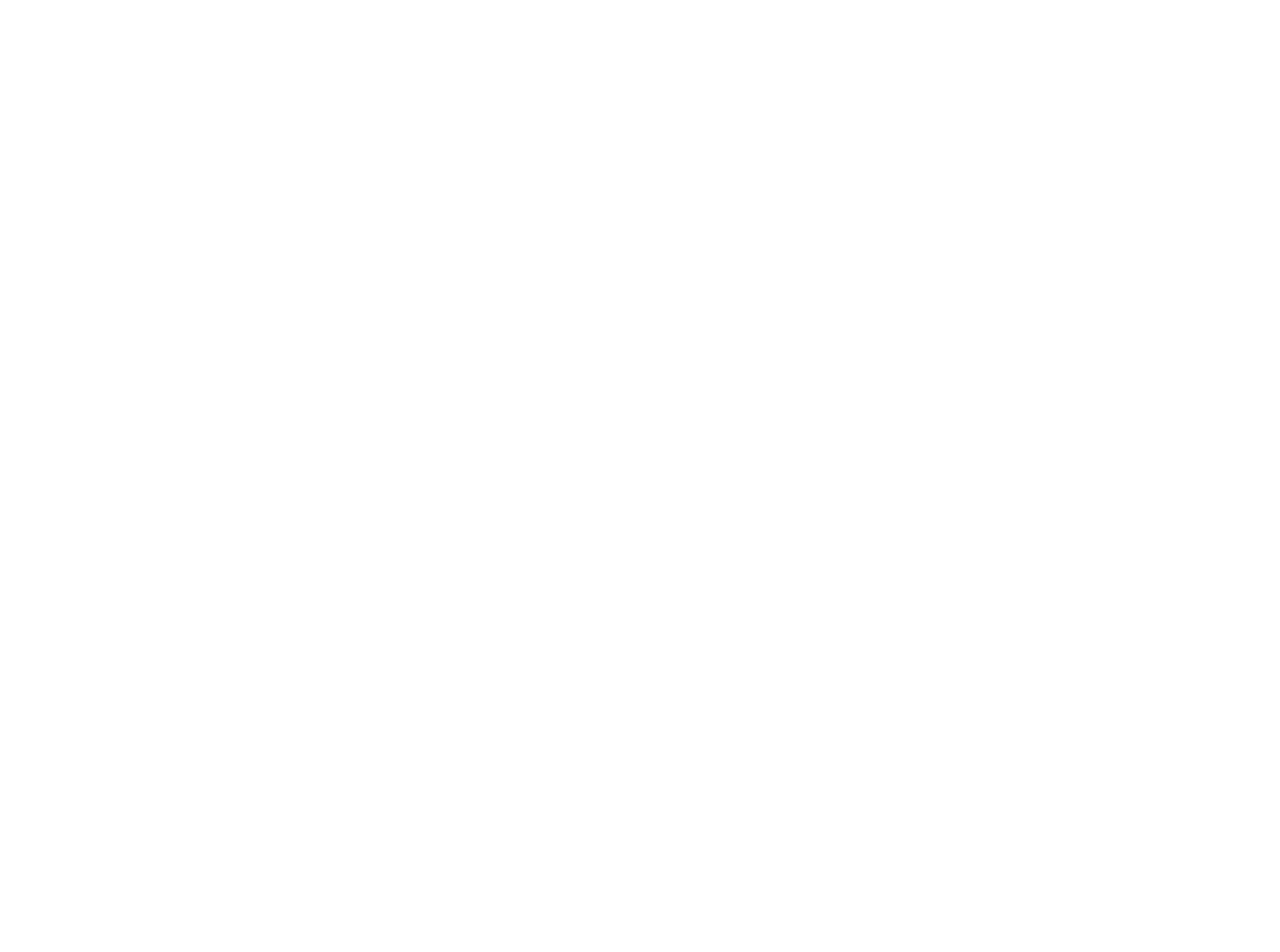
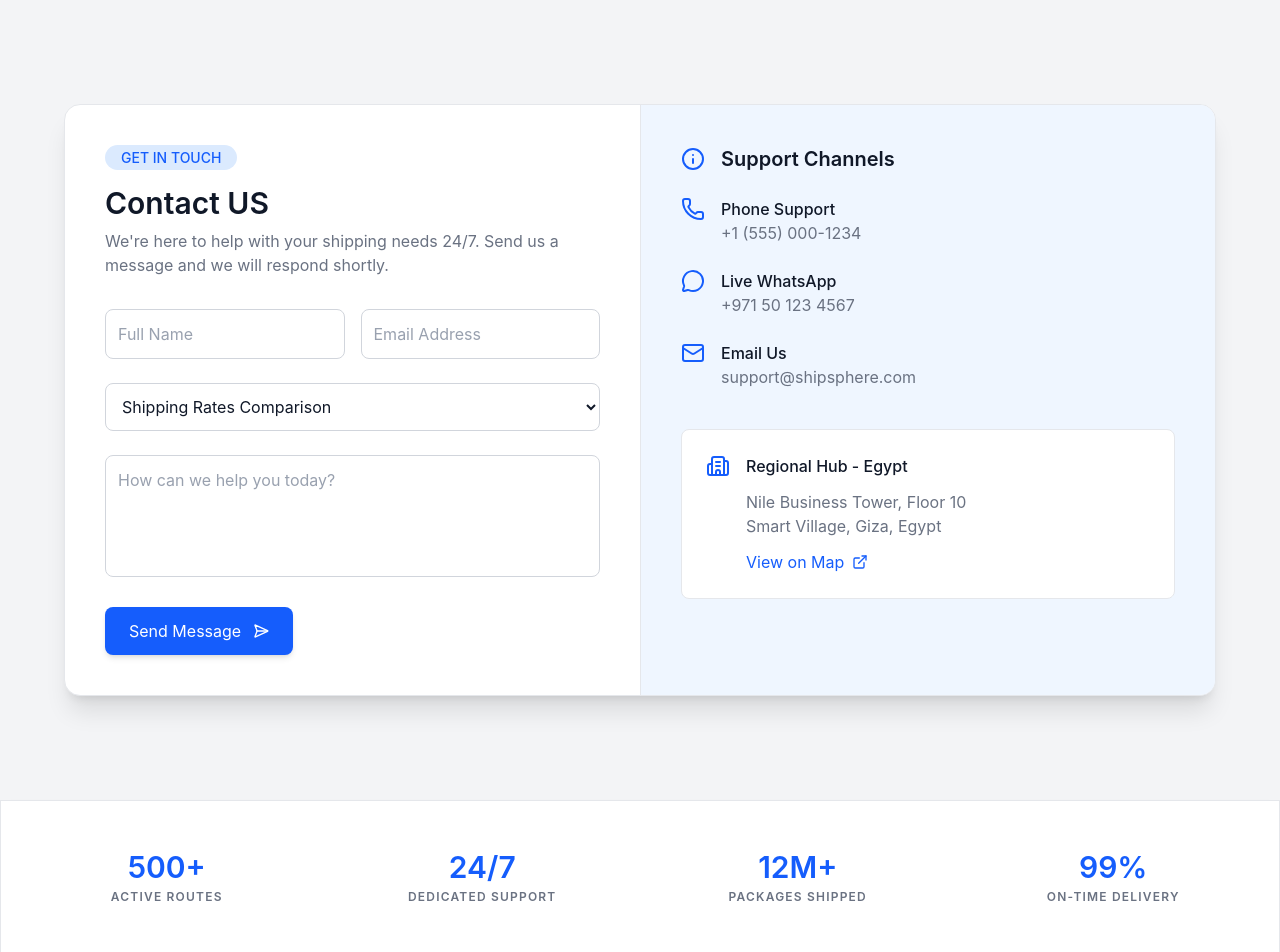
Before and after one commit to abdelrahmaanbakr/Shipsphere-Frontend, a React (Vite) app: page /contact in a window 1280 px wide. Before the commit the page ends 800 px from the top, so only its background shows below. Built offline with nearby package versions, Linux system fonts and the light colour scheme.

Commit message:
Add dark theme support

```diff
--- a/package.json
+++ b/package.json
@@ -10,11 +10,13 @@
     "preview": "vite preview"
   },
   "dependencies": {
+    "@tailwindcss/vite": "^4.2.1",
     "axios": "^1.13.5",
     "lucide-react": "^0.575.0",
     "react": "^19.2.0",
     "react-dom": "^19.2.0",
-    "react-router-dom": "^7.13.0"
+    "react-router-dom": "^7.13.0",
+    "tailwindcss": "^4.2.1"
   },
   "devDependencies": {
     "@eslint/js": "^9.39.1",
--- a/src/Layouts/MainLayout.tsx
+++ b/src/Layouts/MainLayout.tsx
@@ -1,8 +1,9 @@
+import { Outlet } from "react-router-dom"
 
 const MainLayout = () => {
   return (
     <div>
-
+      <Outlet/>
     </div>
   )
 }
--- a/src/components/FooterContact/FooterContact.tsx
+++ b/src/components/FooterContact/FooterContact.tsx
@@ -2,37 +2,65 @@ import React from "react";
 
 const FooterContact: React.FC = () => {
   return (
-    <div className="w-full bg-gray-800 shadow-2xl py-12 px-6 rounded-xl border border-gray-700">
-      <div className="container mx-auto grid grid-cols-2 md:grid-cols-4 lg:grid-cols-4 gap-8">
+   <div
+  className="w-full
+             bg-white dark:bg-gray-900
+             shadow-lg
+             py-12 px-6
+             border border-gray-200 dark:border-gray-800"
+>
+  <div className="container mx-auto
+                  grid grid-cols-2 md:grid-cols-4
+                  gap-8">
 
     {/* Stat Item */}
     <div className="text-center">
-          <h3 className="text-3xl font-semibold text-blue-400">500+</h3>
-          <p className="text-xs font-semibold text-gray-400 uppercase tracking-widest mt-1">
+      <h3 className="text-3xl font-semibold
+                     text-blue-600 dark:text-blue-400">
+        500+
+      </h3>
+      <p className="text-xs font-semibold
+                    text-gray-500 dark:text-gray-400
+                    uppercase tracking-widest mt-1">
         Active Routes
       </p>
     </div>
 
     {/* Stat Item */}
     <div className="text-center">
-          <h3 className="text-3xl font-semibold text-blue-400">24/7</h3>
-          <p className="text-xs font-semibold text-gray-400 uppercase tracking-widest mt-1">
+      <h3 className="text-3xl font-semibold
+                     text-blue-600 dark:text-blue-400">
+        24/7
+      </h3>
+      <p className="text-xs font-semibold
+                    text-gray-500 dark:text-gray-400
+                    uppercase tracking-widest mt-1">
         Dedicated Support
       </p>
     </div>
 
     {/* Stat Item */}
     <div className="text-center">
-          <h3 className="text-3xl font-semibold text-blue-400">12M+</h3>
-          <p className="text-xs font-semibold text-gray-400 uppercase tracking-widest mt-1">
+      <h3 className="text-3xl font-semibold
+                     text-blue-600 dark:text-blue-400">
+        12M+
+      </h3>
+      <p className="text-xs font-semibold
+                    text-gray-500 dark:text-gray-400
+                    uppercase tracking-widest mt-1">
         Packages Shipped
       </p>
     </div>
 
     {/* Stat Item */}
     <div className="text-center">
-          <h3 className="text-3xl font-semibold text-blue-400">99%</h3>
-          <p className="text-xs font-semibold text-gray-400 uppercase tracking-widest mt-1">
+      <h3 className="text-3xl font-semibold
+                     text-blue-600 dark:text-blue-400">
+        99%
+      </h3>
+      <p className="text-xs font-semibold
+                    text-gray-500 dark:text-gray-400
+                    uppercase tracking-widest mt-1">
         On-Time Delivery
       </p>
     </div>
--- a/src/index.css
+++ b/src/index.css
@@ -0,0 +1 @@
+@import "tailwindcss";
--- a/src/pages/Contact/Contact.tsx
+++ b/src/pages/Contact/Contact.tsx
@@ -50,24 +50,42 @@ const Contact: React.FC = () => {
 
   return (
     <>
-      <div className="min-h-screen bg-gray-900 flex items-center justify-center p-6">
-        <div className="bg-gray-800 rounded-2xl shadow-lg w-full max-w-6xl grid grid-cols-1 md:grid-cols-2 overflow-hidden">
+     <div className="min-h-screen
+                bg-gray-100 dark:bg-slate-900
+                flex items-center justify-center p-6 transition-colors">
+
+  <div className="bg-white dark:bg-slate-800
+                  rounded-2xl shadow-xl
+                  w-full max-w-6xl
+                  grid grid-cols-1 md:grid-cols-2
+                  overflow-hidden border
+                  border-gray-200 dark:border-slate-700">
 
     {/* LEFT SIDE - FORM */}
     <div className="p-10">
-            <span className="text-sm bg-blue-900 text-blue-300 px-4 py-1 rounded-full font-medium">
+
+      <span className="text-sm
+                       bg-blue-100 dark:bg-blue-600/20
+                       text-blue-600 dark:text-blue-400
+                       px-4 py-1 rounded-full font-medium">
         GET IN TOUCH
       </span>
 
-            <h2 className="text-3xl font-semibold mt-4 text-white">Contact US</h2>
+      <h2 className="text-3xl font-semibold mt-4
+                     text-gray-900 dark:text-white">
+        Contact US
+      </h2>
 
-            <p className="text-gray-400 mt-2 mb-8">
-              We're here to help with your shipping needs 24/7. Send us a message
-              and we will respond shortly.
+      <p className="text-gray-500 dark:text-slate-400
+                    mt-2 mb-8">
+        We're here to help with your shipping needs 24/7.
+        Send us a message and we will respond shortly.
       </p>
 
       <form className="space-y-6" onSubmit={handleSubmit}>
+
         <div className="grid grid-cols-1 md:grid-cols-2 gap-4">
+
           <input
             type="text"
             name="fullName"
@@ -75,7 +93,15 @@ const Contact: React.FC = () => {
             onChange={handleChange}
             placeholder="Full Name"
             required
-                  className="bg-gray-700 border border-gray-600 text-white rounded-lg p-3 w-full focus:outline-none focus:ring-2 focus:ring-blue-500"
+            className="border border-gray-300 dark:border-slate-600
+                       bg-white dark:bg-slate-900
+                       text-gray-900 dark:text-white
+                       placeholder-gray-400 dark:placeholder-slate-500
+                       rounded-lg p-3 w-full
+                       focus:outline-none
+                       focus:ring-2 focus:ring-blue-500/30
+                       focus:border-blue-500
+                       transition"
           />
 
           <input
@@ -85,7 +111,15 @@ const Contact: React.FC = () => {
             onChange={handleChange}
             placeholder="Email Address"
             required
-                  className="bg-gray-700 border border-gray-600 text-white rounded-lg p-3 w-full focus:outline-none focus:ring-2 focus:ring-blue-500"
+            className="border border-gray-300 dark:border-slate-600
+                       bg-white dark:bg-slate-900
+                       text-gray-900 dark:text-white
+                       placeholder-gray-400 dark:placeholder-slate-500
+                       rounded-lg p-3 w-full
+                       focus:outline-none
+                       focus:ring-2 focus:ring-blue-500/30
+                       focus:border-blue-500
+                       transition"
           />
         </div>
 
@@ -93,7 +127,14 @@ const Contact: React.FC = () => {
           name="subject"
           value={formData.subject}
           onChange={handleChange}
-                className="bg-gray-700 border border-gray-600 text-white rounded-lg p-3 w-full focus:outline-none focus:ring-2 focus:ring-blue-500"
+          className="border border-gray-300 dark:border-slate-600
+                     bg-white dark:bg-slate-900
+                     text-gray-900 dark:text-white
+                     rounded-lg p-3 w-full
+                     focus:outline-none
+                     focus:ring-2 focus:ring-blue-500/30
+                     focus:border-blue-500
+                     transition"
         >
           <option>Shipping Rates Comparison</option>
           <option>Tracking Shipment</option>
@@ -107,69 +148,98 @@ const Contact: React.FC = () => {
           onChange={handleChange}
           placeholder="How can we help you today?"
           required
-                className="bg-gray-700 border border-gray-600 text-white rounded-lg p-3 w-full resize-none focus:outline-none focus:ring-2 focus:ring-blue-500"
+          className="border border-gray-300 dark:border-slate-600
+                     bg-white dark:bg-slate-900
+                     text-gray-900 dark:text-white
+                     placeholder-gray-400 dark:placeholder-slate-500
+                     rounded-lg p-3 w-full resize-none
+                     focus:outline-none
+                     focus:ring-2 focus:ring-blue-500/30
+                     focus:border-blue-500
+                     transition"
         />
 
         <button
           type="submit"
-                className="bg-blue-600 hover:bg-blue-700 transition text-white px-6 py-3 rounded-lg shadow-md"
+          className="bg-blue-600 hover:bg-blue-700
+                     text-white px-6 py-3
+                     rounded-lg shadow-md
+                     transition flex items-center gap-3"
         >
-                <span className="flex items-center gap-3">
           Send Message <SendHorizontal size={16} />
-                </span>
         </button>
       </form>
     </div>
 
     {/* RIGHT SIDE - SUPPORT INFO */}
-          <div className="bg-blue-950 p-10">
-            <div className="flex items-center mb-3 gap-4">
-              <Info className="text-blue-400 mb-6" />
-              <h3 className="text-xl font-semibold mb-6 text-white">
+    <div className="bg-blue-50 dark:bg-slate-900/60 p-10
+                    border-t md:border-t-0 md:border-l
+                    border-gray-200 dark:border-slate-700">
+
+      <div className="flex items-center gap-4 mb-6">
+        <Info className="text-blue-600 dark:text-blue-400" />
+        <h3 className="text-xl font-semibold
+                       text-gray-900 dark:text-white">
           Support Channels
         </h3>
       </div>
 
       <div className="space-y-6">
+
         <div className="flex items-start gap-4">
-                <Phone className="text-blue-400" />
+          <Phone className="text-blue-600 dark:text-blue-400" />
           <div>
-                  <h4 className="font-medium text-white">Phone Support</h4>
-                  <p className="text-gray-300">+1 (555) 000-1234</p>
+            <h4 className="font-medium text-gray-900 dark:text-white">
+              Phone Support
+            </h4>
+            <p className="text-gray-500 dark:text-slate-400">
+              +1 (555) 000-1234
+            </p>
           </div>
         </div>
 
         <div className="flex items-start gap-4">
-                <MessageCircle className="text-blue-400" />
+          <MessageCircle className="text-blue-600 dark:text-blue-400" />
           <div>
-                  <h4 className="font-medium text-white">Live WhatsApp</h4>
-                  <p className="text-gray-300">+971 50 123 4567</p>
+            <h4 className="font-medium text-gray-900 dark:text-white">
+              Live WhatsApp
+            </h4>
+            <p className="text-gray-500 dark:text-slate-400">
+              +971 50 123 4567
+            </p>
           </div>
         </div>
 
         <div className="flex items-start gap-4">
-                <Mail className="text-blue-400" />
+          <Mail className="text-blue-600 dark:text-blue-400" />
           <div>
-                  <h4 className="font-medium text-white">Email Us</h4>
-                  <p className="text-gray-300">support@shipsphere.com</p>
+            <h4 className="font-medium text-gray-900 dark:text-white">
+              Email Us
+            </h4>
+            <p className="text-gray-500 dark:text-slate-400">
+              support@shipsphere.com
+            </p>
           </div>
         </div>
 
-              <div className="mt-10 bg-gray-800 rounded-lg p-6">
+        <div className="mt-10 bg-white dark:bg-slate-800
+                        rounded-lg p-6
+                        border border-gray-200 dark:border-slate-700">
           <div className="flex items-start gap-4">
-                  <Building2 className="text-blue-400" />
+            <Building2 className="text-blue-600 dark:text-blue-400" />
             <div>
-                    <h4 className="font-medium text-white">
+              <h4 className="font-medium text-gray-900 dark:text-white">
                 Regional Hub - Egypt
               </h4>
-                    <p className="text-gray-300 my-3">
+              <p className="text-gray-500 dark:text-slate-400 my-3">
                 Nile Business Tower, Floor 10 <br />
                 Smart Village, Giza, Egypt
               </p>
               <a
                 target="_blank"
                 rel="noopener noreferrer"
-                      className="text-blue-400 flex items-center gap-2"
+                className="text-blue-600 dark:text-blue-400
+                           flex items-center gap-2 hover:underline"
                 href="https://maps.app.goo.gl/TUYAcLi1ydvTzTFr9"
               >
                 View on Map
@@ -178,6 +248,7 @@ const Contact: React.FC = () => {
             </div>
           </div>
         </div>
+
       </div>
     </div>
 
--- a/tsconfig.app.json
+++ b/tsconfig.app.json
@@ -3,6 +3,12 @@
     "baseUrl": ".",
     "paths": {
       "@/*": ["src/*"]
+    },
+      "baseUrl": ".",
+    "paths": {
+      "@/*": [
+        "./src/*"
+      ]
     },
     "tsBuildInfoFile": "./node_modules/.tmp/tsconfig.app.tsbuildinfo",
     "target": "ES2022",
```
Also changed, not shown: tsconfig.json (+7 -1 lines), vite.config.ts (+6 -11 lines), 1 other file (tests, documents, lock files or other folders). Lines whose indentation alone changed are shown as unchanged.
